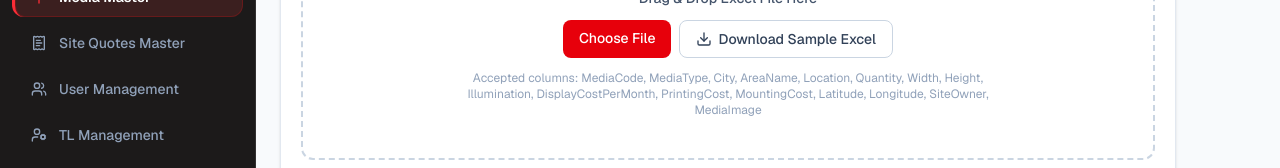
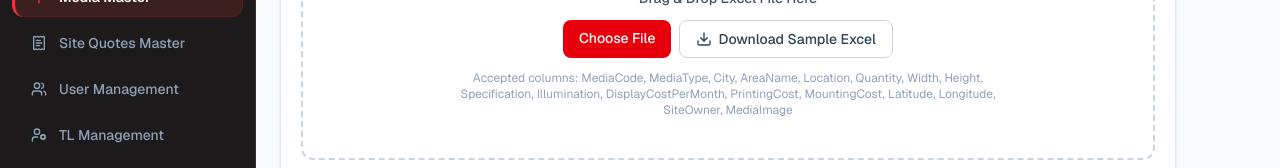
Before and after one commit to fullstackdev-vignesh/outdoor-client-proposal-frontend, a Next.js app: page /sites/bulk-upload in a window 1280 px wide. Shown: the part 307-475 px from the top of the page. Built offline with nearby package versions, Linux system fonts and the light colour scheme; sample sign-in values are in the browser's storage.

Commit message:
excel file header changes

```diff
--- a/src/app/(app)/sites/bulk-upload/page.tsx
+++ b/src/app/(app)/sites/bulk-upload/page.tsx
@@ -17,7 +17,9 @@ const COLUMN_ALIASES: Record<string, string> = {
   medianame: 'mediaName',
   mediatype: 'mediaType',
   quantity: 'quantity',
-  autosize: 'autoSize',
+  // Specification (e.g. "40x25"); older sheets called this column autoSize.
+  specification: 'specification',
+  autosize: 'specification',
   state: 'state',
   city: 'city',
   location: 'location',
@@ -44,8 +46,8 @@ const COLUMN_ALIASES: Record<string, string> = {
   mediastatus: 'mediaStatus',
 };
 
-// Columns we intentionally ignore: SrNo, Specification, Size, TotalCost (auto-calculated server-side).
-const IGNORED_COLUMNS = new Set(['srno', 'specification', 'size', 'totalcost']);
+// Columns we intentionally ignore: SrNo, Size, TotalCost (auto-calculated server-side).
+const IGNORED_COLUMNS = new Set(['srno', 'size', 'totalcost']);
 
 function normalizeKey(key: string) {
   return key.toLowerCase().replace(/[\s_-]/g, '');
@@ -107,7 +109,7 @@ function usableCoord(value: unknown, limit: number): number | undefined {
 const REQUIRED_FIELDS = ['mediaId', 'mediaType', 'city'];
 const SAMPLE_HEADERS = [
   'MediaCode', 'MediaType', 'City', 'AreaName', 'Location', 'Quantity',
-  'Width', 'Height', 'Illumination', 'DisplayCostPerMonth', 'PrintingCost', 'MountingCost',
+  'Width', 'Height', 'Specification', 'Illumination', 'DisplayCostPerMonth', 'PrintingCost', 'MountingCost',
   'Latitude', 'Longitude', 'SiteOwner', 'MediaImage',
 ];
 
@@ -133,8 +135,8 @@ export default function BulkUploadPage() {
     const ws = XLSX.utils.json_to_sheet([
       {
         SrNo:1,Mediacode: 'ADINCHN0001', mediaType: 'Unipole',state: 'Tamil Nadu', city: 'Chennai', areaName: 'Gemini Flyover',
-        location: 'Gemini flyover twds Cathedral rd / Marina Beach (Top)', sizeUnit: 1, width: 40, height: 25,autoSize:'40x20',
-        illumination: 'Front Lit',Size:1000, monthlyAmount: 600000, printingCos: 13000, mountingCost: 5000,totalCost: 618000,
+        location: 'Gemini flyover twds Cathedral rd / Marina Beach (Top)', sizeUnit: 1, width: 40, height: 25, specification: '40x25',
+        illumination: 'Front Lit', Size: 1000, monthlyAmount: 600000, printingCost: 13000, mountingCost: 5000, totalCost: 618000,
         latitude: 13.0536, longitude: 80.2502, SiteOwner: 'Adinn', MediaImage: '',
       },
     ]);
@@ -217,6 +219,8 @@ export default function BulkUploadPage() {
           illumination: r.illumination,
           width: r.width ? Number(r.width) : undefined,
           height: r.height ? Number(r.height) : undefined,
+          // The sheet's Specification, or the size ("40x25") when the column is blank / missing.
+          specification: String(r.specification ?? '').trim() || (r.width && r.height ? `${r.width}x${r.height}` : undefined),
           amount: r.amount ? Number(r.amount) : undefined,
           gstAmount: r.gstAmount ? Number(r.gstAmount) : undefined,
           monthlyAmount: r.monthlyAmount ? Number(r.monthlyAmount) : undefined,
```
